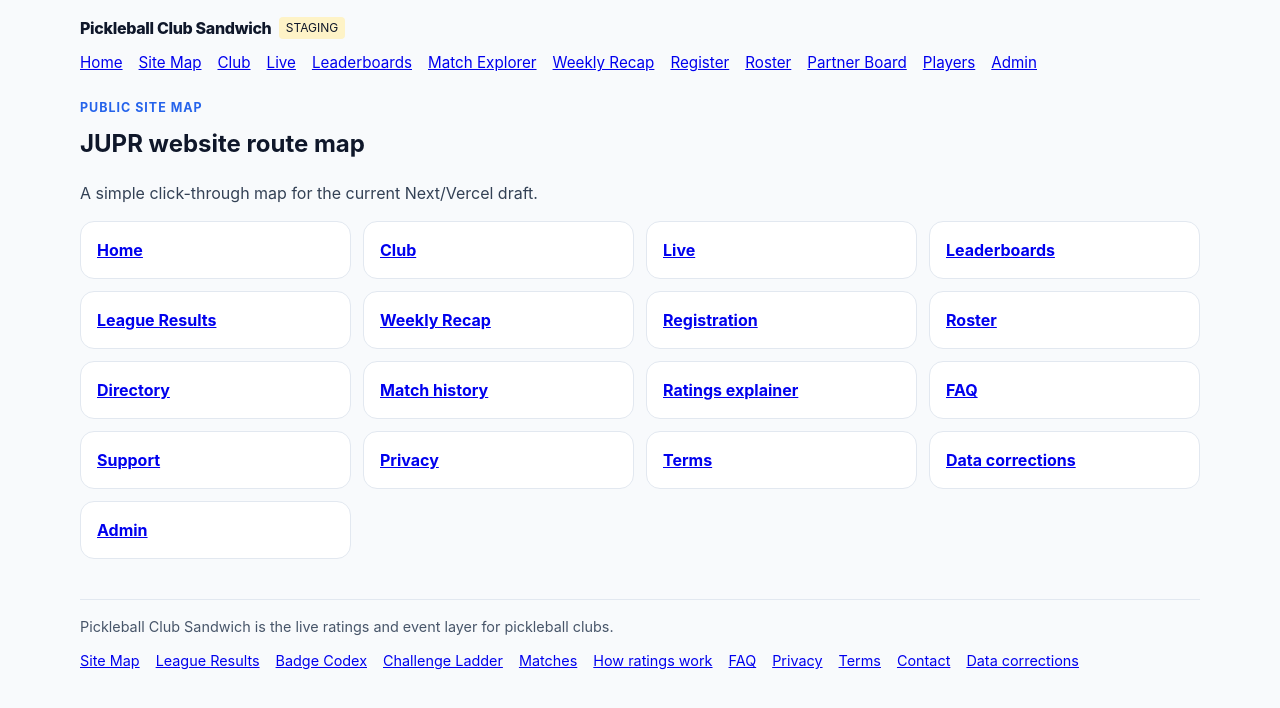
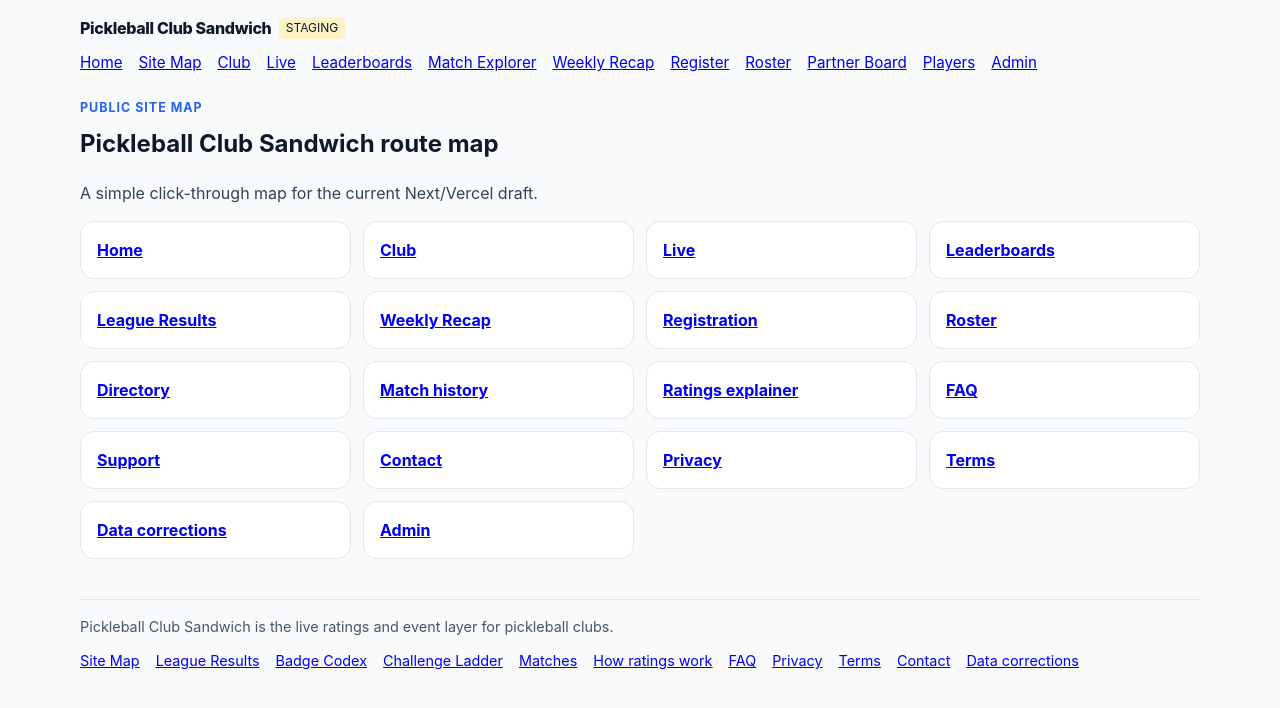
Before and after one commit to pickleballattrespalapas/JUPR, a Next.js app in the folder apps/web/: page /site-map in a window 1280 px wide. Shown: the top 708 px of the page. Built offline with nearby package versions, Linux system fonts and the light colour scheme.

Commit message:
refresh public site map route copy

```diff
--- a/apps/web/app/site-map/page.tsx
+++ b/apps/web/app/site-map/page.tsx
@@ -21,6 +21,7 @@
   ["Ratings explainer", "/how-ratings-work"],
   ["FAQ", "/faq"],
   ["Support", "/support"],
+  ["Contact", "/contact"],
   ["Privacy", "/privacy"],
   ["Terms", "/terms"],
   ["Data corrections", "/data-corrections"],
@@ -33,7 +34,7 @@
       <p style={{ margin: "0 0 0.5rem", color: "#2563eb", fontWeight: 700, textTransform: "uppercase", letterSpacing: "0.08em", fontSize: "0.78rem" }}>
         Public site map
       </p>
-      <h1 style={{ marginTop: 0 }}>JUPR website route map</h1>
+      <h1 style={{ marginTop: 0 }}>Pickleball Club Sandwich route map</h1>
       <p style={{ color: "#334155", maxWidth: "780px" }}>
         A simple click-through map for the current Next/Vercel draft.
       </p>
```
